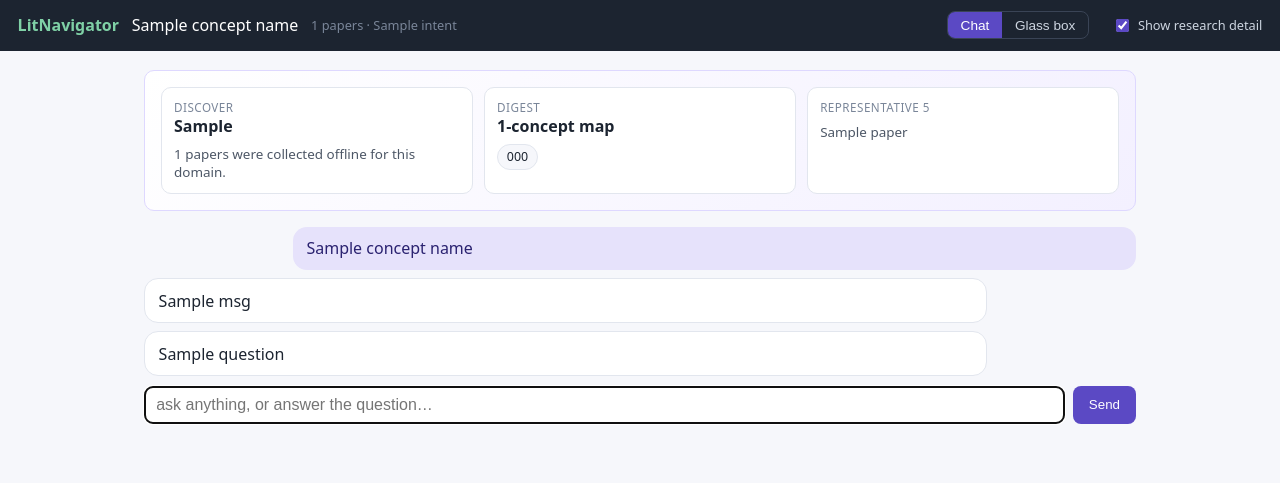
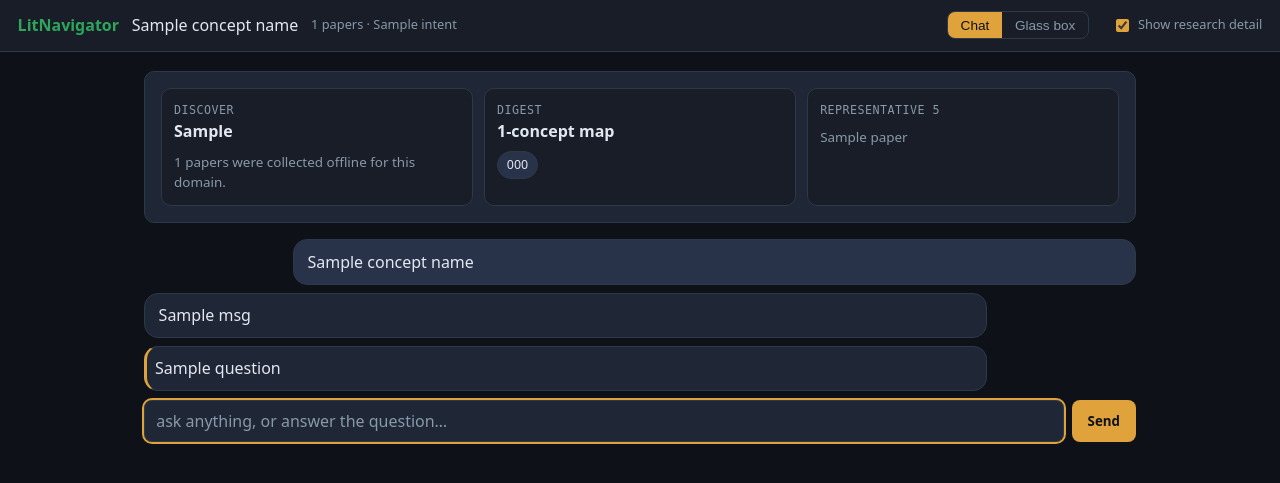
Before and after one commit to The-Architect-3906/LitNavigator, a Python web app: template litnav/ui/templates/agent.html in a window 1280 px wide. Shown: the top 483 px of the page. Run offline with Jinja, Linux system fonts and the light colour scheme; the template is opened without the code that fills it: most values are stand-ins (such as "Sample title", 1, 10 or a date in 2020); some libraries are stand-ins or nearby versions.

Commit message:
feat(ui): dark 4-surface design system + Geist + mono numerals + amber accent (retire purple/gradient/system-ui)
Replace ad-hoc light palette with Direction-B "Living Glass-Box Instrument" CSS variables in
agent.html and agent_home.html. No class names or markup changed — purely a re-skin.

Changes:
- :root defines --s0/s1/s2/s3 (dark surfaces by OKLCH lightness), --border, --accent:#E0A33C,
  --ok, --warn, --idle, --tx-primary, --tx-secondary, --mono
- body font-family: 'Geist','Geist Sans',ui-sans-serif,system-ui,sans-serif (Geist-first)
- --mono stack applied to all numerals: mastery %, confidence %, cost, Bloom labels, storyk labels
- .toggle button.on, .answer button, home <button>: amber-gold accent, dark fg (#0e1117)
- .storyband: dark --s2 surface (was linear-gradient(135deg,#fff,#f3f0ff))
- .step.active: left amber border + --s2 bg (was #eef0ff)
- .costp: demoted to plain --s1 (was #eef3ff)
- .me bubble: --s3 + border (was light purple #e6e2fb)
- .ai/.ai.boundary: dark --s2 surface + --border (was white + light borders)
- flash-in/vbump/@keyframes + .bar-fill transition wrapped in @media (prefers-reduced-motion: no-preference)
- focus-visible rings added to buttons and inputs
- Retired: #5b49c4 (purple), linear-gradient, font-family:system-ui,sans-serif as sole body font

Co-Authored-By: Claude Sonnet 4.6 <noreply@anthropic.com>

```diff
--- a/litnav/ui/templates/agent.html
+++ b/litnav/ui/templates/agent.html
@@ -2,82 +2,136 @@
 <html lang="en"><head><meta charset="utf-8"><meta name="viewport" content="width=device-width, initial-scale=1">
 <title>LitNavigator — {{ concept_name or "tutor" }}</title>
 <style>
- :root{--accent:#5b49c4;--ok:#258a51;--warn:#b3700d}
+ /* ── Direction-B dark design system ──────────────────────────────────────── */
+ :root{
+   /* 4 surface levels by OKLCH lightness (darkest → lightest) */
+   --s0:#0e1117;   /* base / page background  (~L 11%) */
+   --s1:#181d27;   /* panel / card surface     (~L 16%) */
+   --s2:#1f2636;   /* nested / hover surface   (~L 20%) */
+   --s3:#28334a;   /* overlay / popover        (~L 26%) */
+   /* Hairline border — ~8-10% lighter than panel surface */
+   --border:#2d3848;
+   /* Accent: amber-gold — active step, primary buttons, citations only */
+   --accent:#E0A33C;
+   /* Semantic status tokens */
+   --ok:#2da65c;    /* mastered — green */
+   --warn:#b3700d;  /* conceded / boundary — amber */
+   --idle:#4a5568;  /* pending — neutral gray */
+   /* Text */
+   --tx-primary:#e2e8f0;   /* body text on dark — >4.5:1 on --s1 */
+   --tx-secondary:#8899aa; /* muted / labels — ~40-50% opacity equivalent */
+   /* Monospace stack — applied to all numerals */
+   --mono:'Geist Mono','Berkeley Mono',ui-monospace,'SF Mono',monospace;
+ }
  *{box-sizing:border-box}
- body{font-family:system-ui,sans-serif;margin:0;background:#f6f7fb;color:#1c2430}
- header{background:#1c2430;color:#fff;padding:.7rem 1.1rem;display:flex;align-items:center;gap:.8rem;flex-wrap:wrap}
- header b{color:#7fd1a6}
- .toggle{margin-left:auto;display:flex;border:1px solid #3a4456;border-radius:8px;overflow:hidden}
- .toggle button{background:transparent;color:#cdd5e0;border:0;padding:.35rem .8rem;font-size:.85rem;cursor:pointer}
- .toggle button.on{background:var(--accent);color:#fff}
- .mut{color:#7a8699;font-size:.8rem}
+ body{
+   font-family:'Geist','Geist Sans',ui-sans-serif,system-ui,sans-serif;
+   font-size:1rem;line-height:1.55;
+   margin:0;background:var(--s0);color:var(--tx-primary)
+ }
+ /* ── Monospace for all numerals ── */
+ .bar-row span:last-child,.cost-num,#cost,.route-v-num,
+ .mastery-pct,.confid-pct{font-family:var(--mono);font-variant-numeric:tabular-nums}
+ header{
+   background:var(--s1);color:var(--tx-primary);
+   padding:.7rem 1.1rem;display:flex;align-items:center;gap:.8rem;flex-wrap:wrap;
+   border-bottom:1px solid var(--border)
+ }
+ header b{color:var(--ok)}
+ .toggle{margin-left:auto;display:flex;border:1px solid var(--border);border-radius:8px;overflow:hidden}
+ .toggle button{background:transparent;color:var(--tx-secondary);border:0;padding:.35rem .8rem;font-size:.85rem;cursor:pointer}
+ .toggle button.on{background:var(--accent);color:#0e1117}
+ .toggle button:focus-visible{outline:2px solid var(--accent);outline-offset:2px}
+ .mut{color:var(--tx-secondary);font-size:.8rem}
 
  /* ── Research-detail toggle ── */
- .detail-toggle{display:flex;align-items:center;gap:.4rem;font-size:.8rem;color:#cdd5e0;margin-left:.6rem}
+ .detail-toggle{display:flex;align-items:center;gap:.4rem;font-size:.8rem;color:var(--tx-secondary);margin-left:.6rem}
  .detail-toggle input{accent-color:var(--accent);cursor:pointer}
- .research-chip{font-size:.72rem;color:#5b7494;border-left:2px solid #c5d4e8;padding-left:.45rem;margin:.18rem 0 0 1.6rem;line-height:1.45}
+ .research-chip{font-size:.72rem;color:var(--tx-secondary);border-left:2px solid var(--border);padding-left:.45rem;margin:.18rem 0 0 1.6rem;line-height:1.45}
  .research-chip .chip-skill{font-weight:600;color:var(--accent)}
- .research-chip .chip-sep{color:#c5ccd8;margin:0 .25rem}
+ .research-chip .chip-sep{color:var(--border);margin:0 .25rem}
  /* Hide chips when the toggle is off */
  body:not(.show-detail) .research-chip{display:none}
  .cols{display:flex;gap:1rem;max-width:64rem;margin:1.2rem auto;padding:0 1rem;align-items:flex-start}
- .card{background:#fff;border:1px solid #e2e6ee;border-radius:10px;padding:1rem;margin-bottom:1rem}
+ .card{background:var(--s1);border:1px solid var(--border);border-radius:10px;padding:1rem;margin-bottom:1rem;color:var(--tx-primary)}
 
  /* ── Chat ── */
  #chat{flex:1;min-width:0}
  .bubble{max-width:85%;padding:.6rem .85rem;border-radius:14px;margin:.5rem 0;line-height:1.5;word-wrap:break-word}
- .me{margin-left:auto;background:#e6e2fb;color:#2a2270;white-space:pre-wrap}
- .ai{background:#fff;border:1px solid #e2e6ee}
- .ai.boundary{background:#fff8ec;border-color:#e8c98a}
- .ai.boundary::before{content:"outside my literature pack";display:block;font-size:.7rem;font-weight:600;letter-spacing:.02em;text-transform:uppercase;color:#a9750c;margin-bottom:.25rem}
+ .me{margin-left:auto;background:var(--s3);color:var(--tx-primary);white-space:pre-wrap;border:1px solid var(--border)}
+ .ai{background:var(--s2);border:1px solid var(--border);color:var(--tx-primary)}
+ .ai.boundary{background:var(--s2);border-color:var(--warn)}
+ .ai.boundary::before{content:"outside my literature pack";display:block;font-size:.7rem;font-weight:600;letter-spacing:.02em;text-transform:uppercase;color:var(--warn);margin-bottom:.25rem}
  .ai p{margin:.3rem 0}.ai p:first-child{margin-top:0}.ai p:last-child{margin-bottom:0}
  .ai ul,.ai ol{margin:.3rem 0;padding-left:1.3rem}.ai li{margin:.15rem 0}
- .qa{font-weight:500}
- .working{color:var(--accent);font-size:.85rem;margin:.3rem 0}
+ .qa{font-weight:500;border-left:3px solid var(--accent);padding-left:.5rem}
+ .working{color:var(--accent);font-size:.85rem;margin:.3rem 0;font-family:var(--mono)}
  .answer{display:flex;gap:.5rem;margin-top:.6rem}
- .answer input{flex:1;padding:.55rem .7rem;border:1px solid #c5ccd8;border-radius:8px;font-size:1rem}
- .answer button{padding:.55rem 1rem;border:0;border-radius:8px;background:var(--accent);color:#fff;cursor:pointer}
- .storyband{background:linear-gradient(135deg,#fff 0%,#f3f0ff 100%);border:1px solid #ded8ff}
+ .answer input{
+   flex:1;padding:.55rem .7rem;
+   border:1px solid var(--border);border-radius:8px;font-size:1rem;
+   background:var(--s2);color:var(--tx-primary);
+   font-family:inherit
+ }
+ .answer input::placeholder{color:var(--tx-secondary)}
+ .answer input:focus{outline:2px solid var(--accent);outline-offset:0}
+ .answer button{
+   padding:.55rem 1rem;border:0;border-radius:8px;
+   background:var(--accent);color:#0e1117;
+   cursor:pointer;font-weight:600;font-family:inherit
+ }
+ .answer button:focus-visible{outline:2px solid var(--tx-primary);outline-offset:2px}
+ /* Story band — dark surface, no gradient */
+ .storyband{background:var(--s2);border:1px solid var(--border)}
  .storygrid{display:grid;grid-template-columns:repeat(auto-fit,minmax(180px,1fr));gap:.7rem}
- .storycell{background:#fff;border:1px solid #e2e6ee;border-radius:10px;padding:.75rem}
- .storyk{font-size:.73rem;letter-spacing:.04em;color:#7a8699;text-transform:uppercase}
+ .storycell{background:var(--s1);border:1px solid var(--border);border-radius:10px;padding:.75rem}
+ .storyk{font-size:.73rem;letter-spacing:.04em;color:var(--tx-secondary);text-transform:uppercase;font-family:var(--mono)}
  .storychips{display:flex;flex-wrap:wrap;gap:.35rem;margin-top:.45rem}
- .storychip{background:#f6f7fb;border:1px solid #e2e6ee;border-radius:999px;padding:.22rem .55rem;font-size:.78rem}
- .storypapers{margin-top:.5rem;color:#4d5766;font-size:.84rem}
+ .storychip{background:var(--s3);border:1px solid var(--border);border-radius:999px;padding:.22rem .55rem;font-size:.78rem;color:var(--tx-primary)}
+ .storypapers{margin-top:.5rem;color:var(--tx-secondary);font-size:.84rem}
 
  /* ── Glass box ── */
  #glass{flex:1;min-width:0;font-size:.9rem}
  .step{display:flex;gap:.5rem;padding:.25rem 0;align-items:baseline}
  .step .ic{width:1.1rem;text-align:center}
  .step.done .ic{color:var(--ok)}
- .step.active{background:#eef0ff;border-radius:6px;padding:.25rem .4rem}
- .step.pending{color:#9aa3b2}
- .ev{font-size:.82rem;color:#3a4456;border-left:2px solid var(--accent);padding-left:.5rem;margin:.3rem 0}
+ .step.active{background:var(--s2);border-radius:6px;padding:.25rem .4rem;border-left:2px solid var(--accent)}
+ .step.pending{color:var(--idle)}
+ .ev{font-size:.82rem;color:var(--tx-secondary);border-left:2px solid var(--accent);padding-left:.5rem;margin:.3rem 0}
  .cmap{overflow-x:auto} .cmap svg{display:block}
  .maplegend{margin-top:.4rem}
- .costp{background:#eef3ff;border-color:#cfe0ff}
+ /* Cost card — subdued, demoted to ledger style */
+ .costp{background:var(--s1);border-color:var(--border)}
+ #cost{font-family:var(--mono);font-size:.85rem}
 
  /* Route panel */
  .route-concept{display:flex;align-items:center;gap:.5rem;padding:.22rem 0}
  .rbadge{width:.6rem;height:.6rem;border-radius:50%;flex-shrink:0}
- .rbadge-pending{background:#c5ccd8}
+ .rbadge-pending{background:var(--idle)}
  .rbadge-active{background:var(--accent)}
  .rbadge-done{background:var(--ok)}
  .rbadge-conceded{background:var(--warn)}
- .route-new{animation:flash-in .8s ease}
- @keyframes flash-in{0%,40%{background:#fffbe6}100%{background:transparent}}
 
- /* route_version bump */
- .vbump{animation:vbump .7s ease}
- @keyframes vbump{0%,30%{color:var(--warn);font-weight:700}100%{color:inherit;font-weight:normal}}
+ /* ── Motion: only when user hasn't opted out ── */
+ @media (prefers-reduced-motion: no-preference){
+   .route-new{animation:flash-in .8s ease}
+   @keyframes flash-in{0%,40%{background:color-mix(in srgb,var(--accent) 12%,transparent)}100%{background:transparent}}
+   .vbump{animation:vbump .7s ease}
+   @keyframes vbump{0%,30%{color:var(--warn);font-weight:700}100%{color:inherit;font-weight:normal}}
+   .bar-fill{transition:width .5s ease}
+ }
+ /* Static fallback for reduced-motion: no animation, but flash-in/vbump classes are harmless */
+ .route-new{}
+ .vbump{}
 
  /* Mastery bars */
  .bar-row{display:flex;align-items:center;gap:.4rem;margin:.12rem 0;font-size:.8rem}
- .bar-label{width:3.2rem;color:#7a8699;flex-shrink:0}
- .bar-bg{flex:1;height:.45rem;background:#e2e6ee;border-radius:3px;overflow:hidden}
- .bar-fill{height:100%;border-radius:3px;transition:width .5s ease}
+ .bar-label{width:3.2rem;color:var(--tx-secondary);flex-shrink:0}
+ .bar-bg{flex:1;height:.45rem;background:var(--s3);border-radius:3px;overflow:hidden}
+ .bar-fill{height:100%;border-radius:3px}
  .bar-m{background:var(--accent)}
- .bar-c{background:#7fd1a6}
+ .bar-c{background:var(--ok)}
+ .bar-row span:last-child{font-family:var(--mono);font-variant-numeric:tabular-nums}
  .learner-name{font-size:.85rem;font-weight:500;margin-top:.35rem}
  .misconception{font-size:.76rem;color:var(--warn);margin-top:.1rem}
 
@@ -85,7 +139,7 @@
  .rec-item{display:flex;align-items:baseline;gap:.45rem;padding:.22rem 0;font-size:.84rem}
  .rec-icon{flex-shrink:0;width:1.1rem;text-align:center}
  .rec-name{font-weight:500}
- .rec-reason{color:#5b7494;font-size:.78rem}
+ .rec-reason{color:var(--tx-secondary);font-size:.78rem}
 
  /* Mode switching */
  body.mode-chat #glass{display:none}
```
Also changed, not shown: litnav/ui/templates/agent_home.html (+46 -14 lines).
